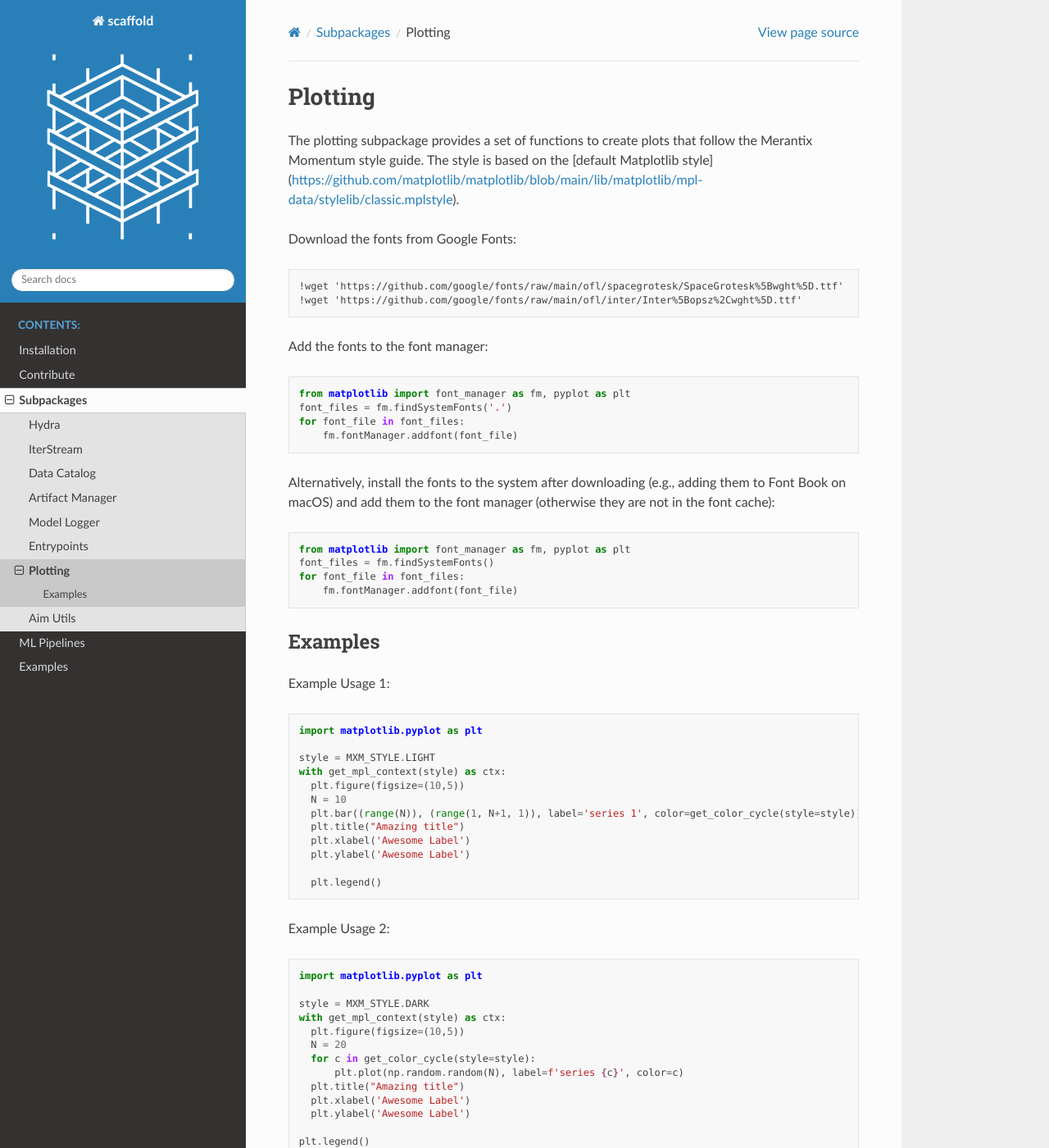
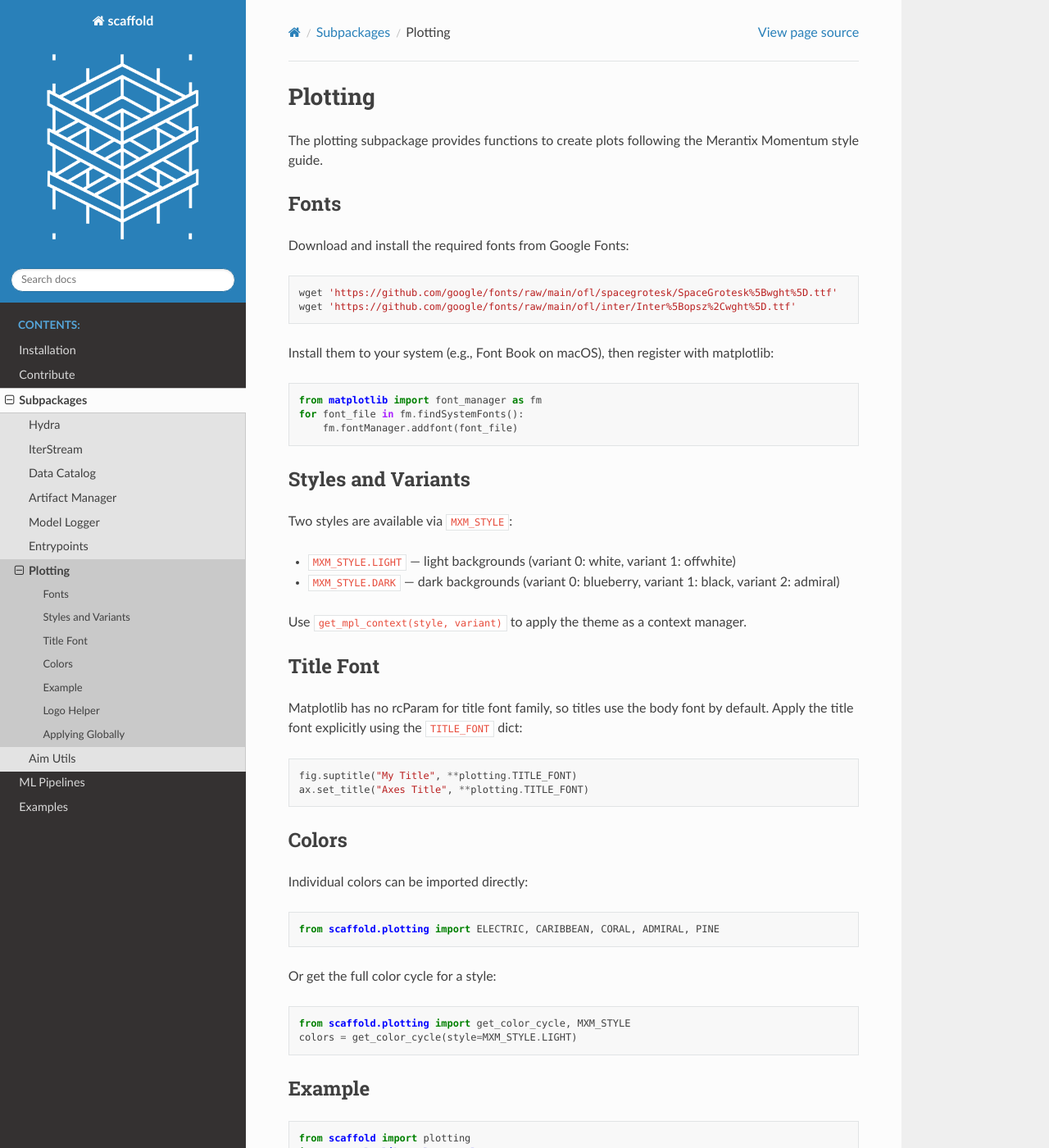
Before and after one commit to merantix-momentum/scaffold-core, a Sphinx documentation site: the page built from docs/usage/subpackages/plotting.rst, in a window 1280 px wide and 1400 px high. Shown: the whole window at 82% size. Built offline with Sphinx 7.4.7 and the Read the Docs theme 3.1.0, drawn with Linux system fonts in a browser that asks for light colours; the version number is read from the project's files by our own code; some of the changed text lies outside the part shown.

Commit message:
Update plotting colors, styles and variants (#80)
* Update colors, cycles and add different variants

* Add logo helper function

* Update docs

* Fix type hint

Co-authored-by: Copilot Autofix powered by AI <175728472+Copilot@users.noreply.github.com>

* Improve error for missing position

Co-authored-by: Copilot Autofix powered by AI <175728472+Copilot@users.noreply.github.com>

* Make logo loading more robust

Co-authored-by: Copilot Autofix powered by AI <175728472+Copilot@users.noreply.github.com>

* Improve plotting tests

* Fix linting errors

---------

Co-authored-by: Copilot Autofix powered by AI <175728472+Copilot@users.noreply.github.com>

```diff
--- a/docs/usage/subpackages/plotting.rst
+++ b/docs/usage/subpackages/plotting.rst
@@ -3,84 +3,98 @@
 Plotting
 ========
 
-The plotting subpackage provides a set of functions to create plots that follow the Merantix Momentum style guide.
-The style is based on the [default Matplotlib style](https://github.com/matplotlib/matplotlib/blob/main/lib/matplotlib/mpl-data/stylelib/classic.mplstyle).
+The plotting subpackage provides functions to create plots following the Merantix Momentum style guide.
 
-Download the fonts from Google Fonts::
+Fonts
+-----
 
-    !wget 'https://github.com/google/fonts/raw/main/ofl/spacegrotesk/SpaceGrotesk%5Bwght%5D.ttf'
-    !wget 'https://github.com/google/fonts/raw/main/ofl/inter/Inter%5Bopsz%2Cwght%5D.ttf'
+Download and install the required fonts from Google Fonts::
 
-Add the fonts to the font manager::
+    wget 'https://github.com/google/fonts/raw/main/ofl/spacegrotesk/SpaceGrotesk%5Bwght%5D.ttf'
+    wget 'https://github.com/google/fonts/raw/main/ofl/inter/Inter%5Bopsz%2Cwght%5D.ttf'
 
-    from matplotlib import font_manager as fm, pyplot as plt
-    font_files = fm.findSystemFonts('.')
-    for font_file in font_files:
+Install them to your system (e.g., Font Book on macOS), then register with matplotlib::
+
+    from matplotlib import font_manager as fm
+    for font_file in fm.findSystemFonts():
         fm.fontManager.addfont(font_file)
 
-Alternatively, install the fonts to the system after downloading (e.g., adding them to Font Book on macOS) and add them to the font manager (otherwise they are not in the font cache)::
+Styles and Variants
+-------------------
 
-    from matplotlib import font_manager as fm, pyplot as plt
-    font_files = fm.findSystemFonts()
-    for font_file in font_files:
-        fm.fontManager.addfont(font_file)
+Two styles are available via ``MXM_STYLE``:
 
-Examples
---------
+- ``MXM_STYLE.LIGHT`` — light backgrounds (variant 0: white, variant 1: offwhite)
+- ``MXM_STYLE.DARK`` — dark backgrounds (variant 0: blueberry, variant 1: black, variant 2: admiral)
 
-Example Usage 1::
+Use ``get_mpl_context(style, variant)`` to apply the theme as a context manager.
+
+Title Font
+----------
+
+Matplotlib has no rcParam for title font family, so titles use the body font by default.
+Apply the title font explicitly using the ``TITLE_FONT`` dict::
+
+    fig.suptitle("My Title", **plotting.TITLE_FONT)
+    ax.set_title("Axes Title", **plotting.TITLE_FONT)
+
+Colors
+------
+
+Individual colors can be imported directly::
+
+    from scaffold.plotting import ELECTRIC, CARIBBEAN, CORAL, ADMIRAL, PINE
+
+Or get the full color cycle for a style::
+
+    from scaffold.plotting import get_color_cycle, MXM_STYLE
+    colors = get_color_cycle(style=MXM_STYLE.LIGHT)
+
+Example
+-------
+
+::
+
+    from scaffold import plotting
+    import matplotlib.pyplot as plt
+    import numpy as np
+
+    style = plotting.MXM_STYLE.LIGHT
+    variant = 0
+
+    with plotting.get_mpl_context(style, variant):
+        fig, ax = plt.subplots(figsize=(10, 5))
+        fig.suptitle("Example plot", **plotting.TITLE_FONT)
+
+        N = 5
+        x = np.arange(N)
+        for i in range(3):
+            ax.bar(x + i * 0.25, np.random.randint(3, 15, N), width=0.2)
+
+        ax.set_xlabel("Category")
+        ax.set_ylabel("Value")
+        ax.legend(["A", "B", "C"], loc="upper center", bbox_to_anchor=(0.5, -0.1), ncol=3)
+
+    plt.tight_layout()
+    plt.show()
+
+Logo Helper
+-----------
+
+Use ``plotting.add_logo()`` to place a logo in the corner of a figure::
+
+    plotting.add_logo(fig, style=style, variant=variant, position="upper right")
+
+Custom logos can be passed via the ``logo_path`` argument (supports any fsspec-compatible path)::
+
+    plotting.add_logo(fig, logo_path="gs://my-bucket/logo.png")
+
+Applying Globally
+-----------------
+
+To apply the style to all plots without a context manager::
 
     import matplotlib.pyplot as plt
+    from scaffold.plotting import get_rc_params, MXM_STYLE
 
-    style = MXM_STYLE.LIGHT
-    with get_mpl_context(style) as ctx:
-      plt.figure(figsize=(10,5))
-      N = 10
-      plt.bar((range(N)), (range(1, N+1, 1)), label='series 1', color=get_color_cycle(style=style))
-      plt.title("Amazing title")
-      plt.xlabel('Awesome Label')
-      plt.ylabel('Awesome Label')
-
-      plt.legend()
-
-Example Usage 2::
-
-    import matplotlib.pyplot as plt
-
-    style = MXM_STYLE.DARK
-    with get_mpl_context(style) as ctx:
-      plt.figure(figsize=(10,5))
-      N = 20
-      for c in get_color_cycle(style=style):
-          plt.plot(np.random.random(N), label=f'series {c}', color=c)
-      plt.title("Amazing title")
-      plt.xlabel('Awesome Label')
-      plt.ylabel('Awesome Label')
-
-    plt.legend()
-
-Example Usage 3::
-
-    import seaborn as sns
-    import numpy as np
-
-    # demo data set
-    N = 10
-    data = {
-        'idx': range(N),
-        'x': np.random.random(N),
-        'y': np.random.random(N),
-        'size': np.random.random(N)
-    }
-    with get_mpl_context():
-      sns.scatterplot(data=data, x="x", y="y",
-                      size="size", hue='idx', legend=False,
-                      sizes=(100, 500)).set(title='Awesome Title')
-
-Applying the rc params to all plots::
-
-    import matplotlib.pyplot as plt
-
-    style = MXM_STYLE.LIGHT
-    rc = get_rc_params(style)
-    plt.rcParams.update(rc)
+    plt.rcParams.update(get_rc_params(MXM_STYLE.LIGHT, variant=0))
```
Also changed, not shown: src/scaffold/assets/logo_black.png (added), src/scaffold/assets/logo_blueberry.png (added), src/scaffold/assets/logo_offwhite.png (added), src/scaffold/assets/logo_white.png (added), 2 other files.
